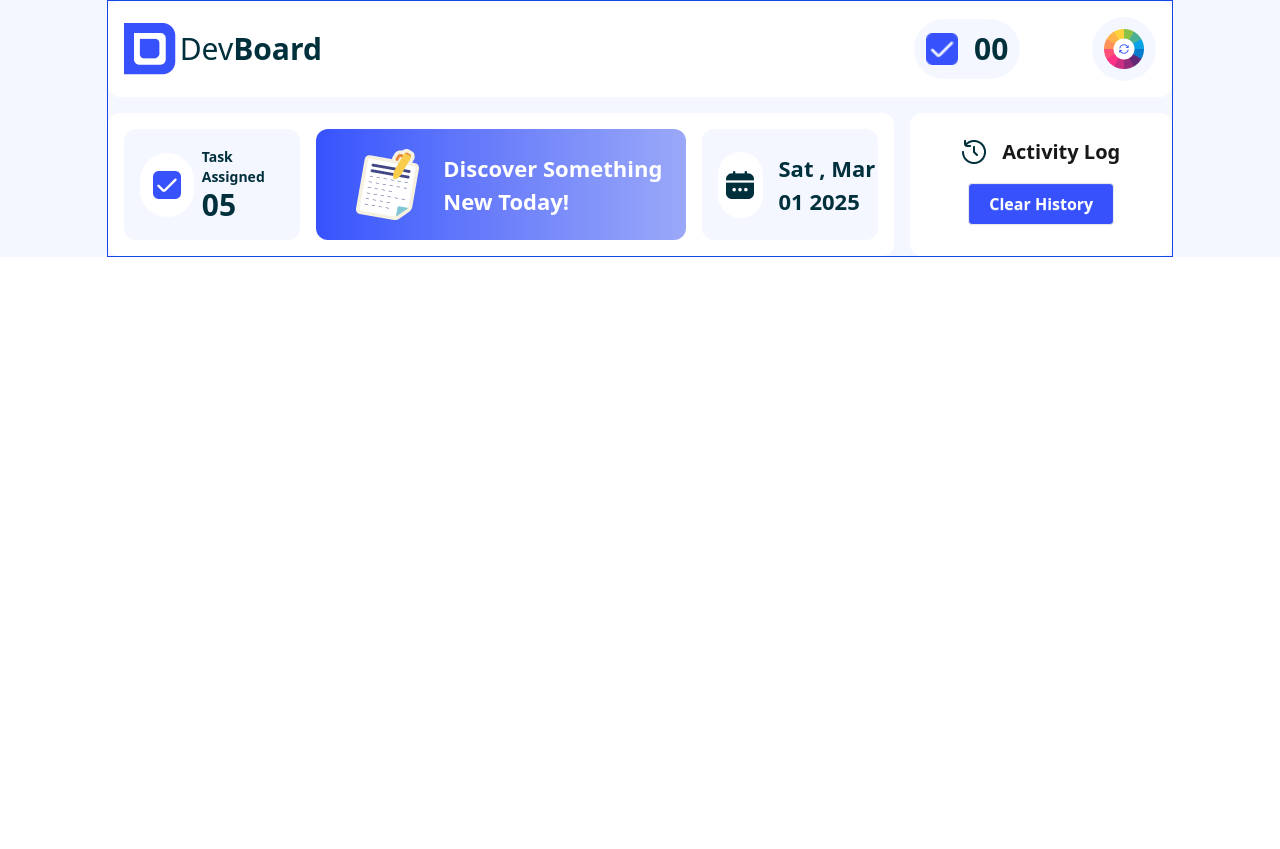
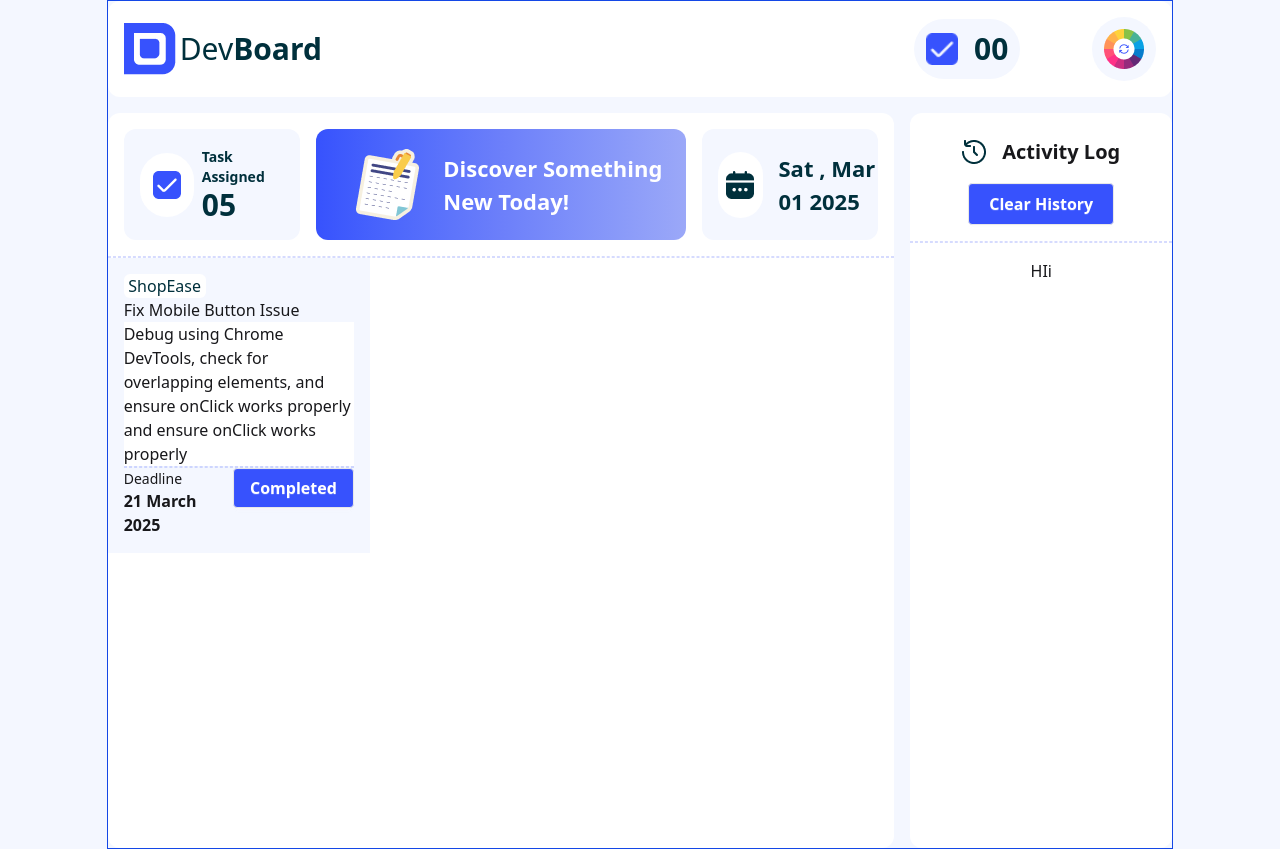
Before and after one commit to SakawatSakib/sakhawat-assignment-5, a plain HTML site: page index.html in a window 1280 px wide. Before the commit the page ends 800 px from the top, so only its background shows below. Drawn offline with nearby package versions, Linux system fonts and the light colour scheme.

Commit message:
task box 1 added not properly

```diff
--- a/index.html
+++ b/index.html
@@ -7,6 +7,7 @@
     <title>Sakhawat Assignment 5</title>
     <link href="https://cdn.jsdelivr.net/npm/daisyui@5" rel="stylesheet" type="text/css" />
     <script src="https://cdn.jsdelivr.net/npm/@tailwindcss/browser@4"></script>
+
 </head>
 
 <body class="bg-[#F4F7FF]">
@@ -66,7 +67,40 @@
                             </div>
 
                         </div>
-                        <div id="task-boxs">
+
+                        <div class=" border-[#3752FD33] border-1 border-dashed" ></div>
+
+                        <div class="grid grid-cols-3 grid-rows-2" id="task-boxs">
+
+                            <div class="bg-[#F4F7FF]">
+                                <div class="p-4">
+                                    <div class="bg-[#FFF] rounded-md flex justify-center  w-[82px] h-[24px]"><h3 class="text-[16px] text-[#00303C]">ShopEase</h3>
+                                    </div>
+                                    <h1>Fix Mobile Button Issue </h1>
+
+                                    <div class="bg-[#FFF]">
+                                        <p>Debug using Chrome DevTools, check for overlapping elements, and ensure onClick works properly
+                                            and ensure onClick works properly</p>
+
+                                    </div>
+
+                                    <div class=" border-[#3752FD33] border-1 border-dashed" ></div>
+
+                                    <div class="flex justify-between">
+
+                                        <div>
+                                            <p class="text-[14px]">Deadline</p>
+                                            <h2 class="text-[16px] font-semibold">21 March 2025</h2>
+                                        </div>
+
+                                        <div>
+                                            <button class="btn bg-[#3752FD] text-[#FFF] text-[16px]">Completed</button>
+                                        </div>
+
+                                    </div>
+
+                                </div>
+                            </div>
 
                         </div>
 
@@ -84,6 +118,13 @@
                             </div>
                             <div>
                                 <button class="btn p-5 text-[16px] bg-[#3752FD] text-[#FFF]">Clear History</button>
+                            </div>
+
+                            <div class=" border-[#3752FD33] border-1 border-dashed" >
+
+                            </div>
+                            <div>
+                                HIi
                             </div>
 
 
```
